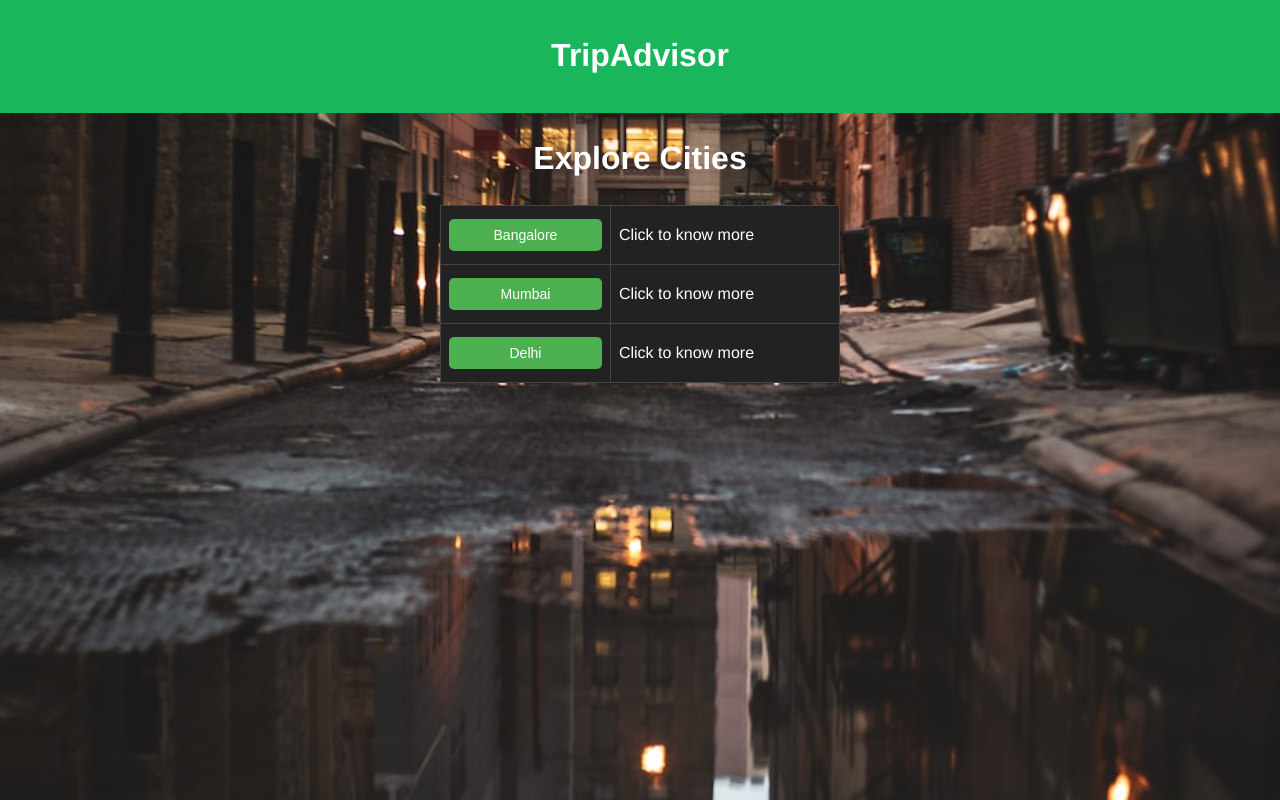
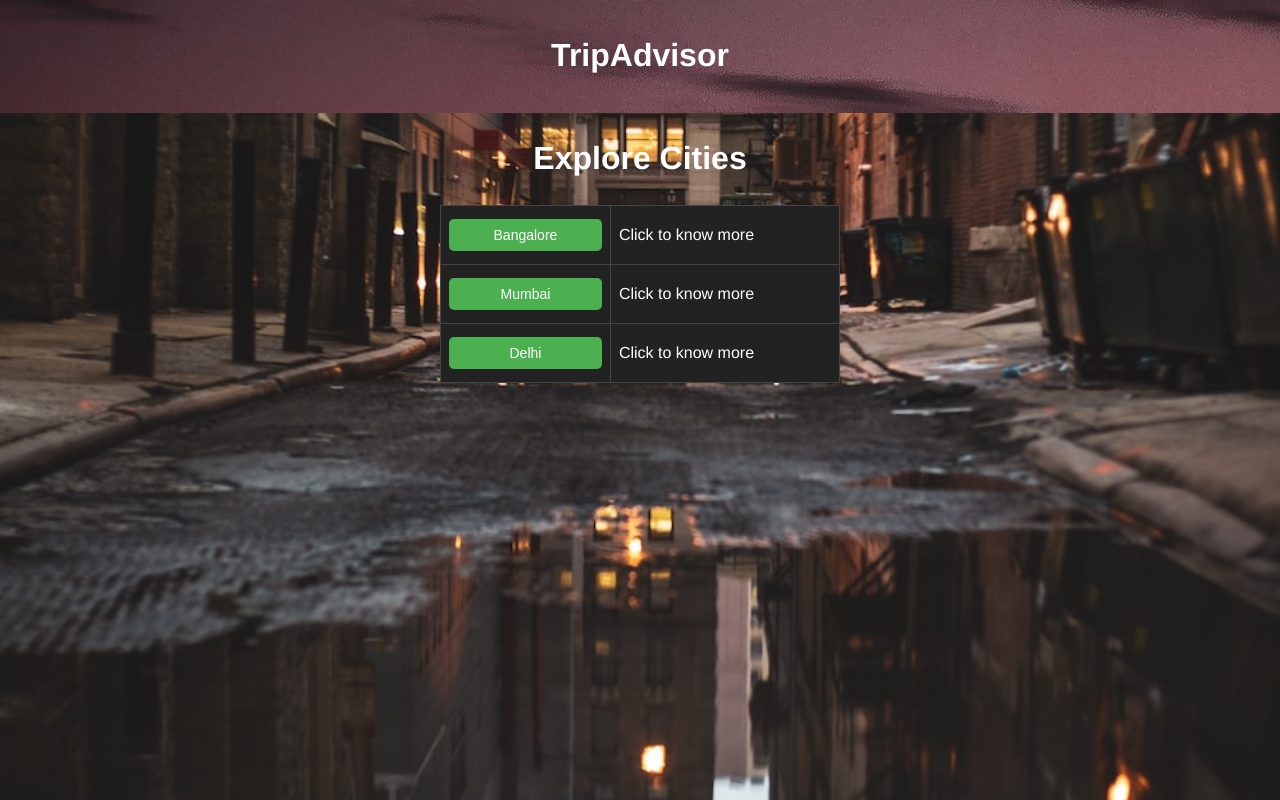
Before and after one commit to suraj0-11/trip-advise, a plain HTML site: page index.html in a window 1280 px wide. Drawn offline with Linux system fonts and the light colour scheme.

Commit message:
Update index.html

```diff
--- a/index.html
+++ b/index.html
@@ -16,7 +16,7 @@
         }
 
         header {
-            background-color: #1ab65b;
+            background: url('bar.jpg');
             padding: 10px 0;
             text-align: center;
         }
```
